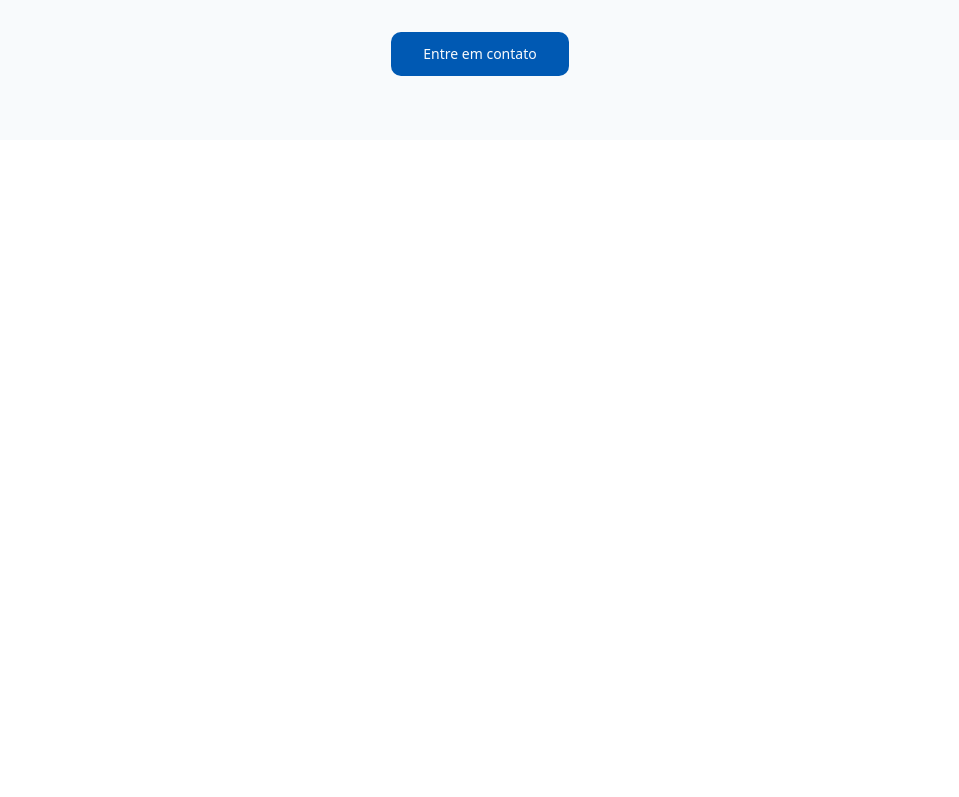
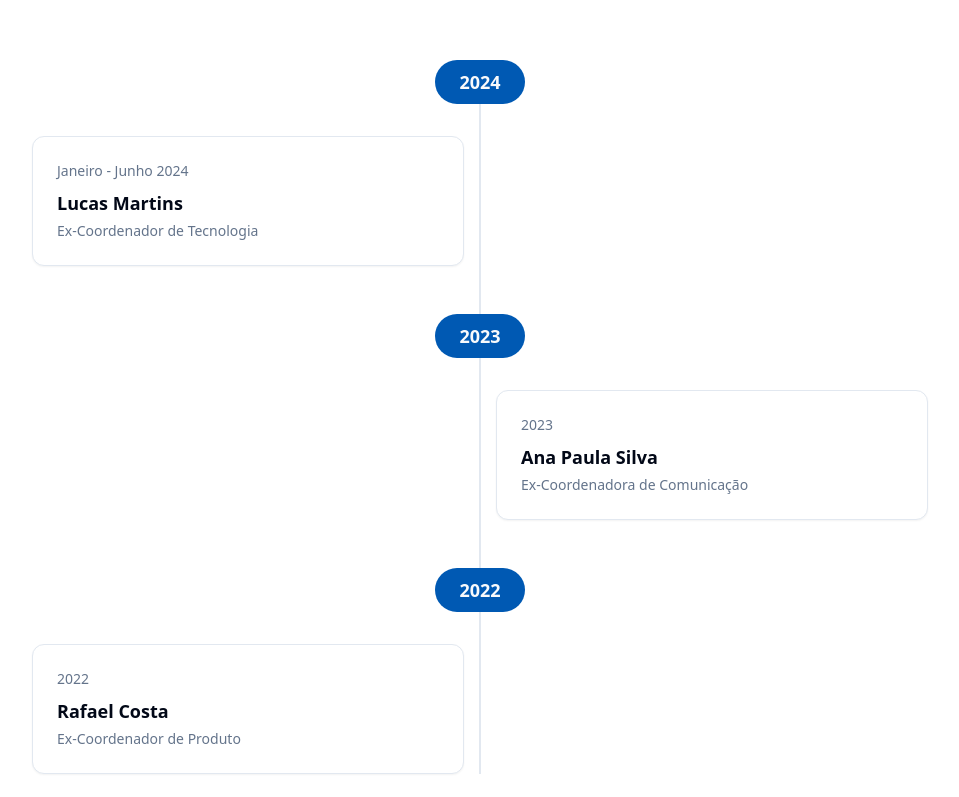
Before and after one commit to instituto-nexus/landing-page-nexus, a React (Vite) app: page /members in a window 1280 px wide. Shown: the part 1143-1940 px from the top of the page, without its empty margins (160-1119 px from the left). Before the commit the page ends 1347 px from the top, so only its background shows below. Built offline with nearby package versions, Linux system fonts and the light colour scheme.

Commit message:
feat: Add former members timeline

```diff
--- a/src/pages/Members.tsx
+++ b/src/pages/Members.tsx
@@ -134,6 +134,97 @@ export default function Members() {
           ))}
         </div>
 
+        {/* Former Members Timeline Section */}
+        <div className="mt-32 mb-20">
+          <div className="text-center mb-16">
+            <h2 className="text-4xl font-bold text-foreground mb-4">
+              Ex-Membros
+            </h2>
+            <p className="text-xl text-muted-foreground max-w-2xl mx-auto">
+              Agradecemos a todos que fizeram parte da jornada do UFABC Next e
+              contribuíram para construir o que somos hoje.
+            </p>
+          </div>
+
+          {/* Vertical Timeline */}
+          <div className="max-w-4xl mx-auto relative">
+            {/* Timeline Line */}
+            <div className="absolute left-1/2 transform -translate-x-1/2 w-0.5 h-full bg-border"></div>
+
+            {/* Timeline Items */}
+            <div className="space-y-12">
+              {/* 2024 */}
+              <div className="relative">
+                <div className="flex items-center justify-center mb-8">
+                  <div className="bg-primary text-primary-foreground px-6 py-2 rounded-full font-bold text-lg z-10">
+                    2024
+                  </div>
+                </div>
+                <div className="grid md:grid-cols-2 gap-8">
+                  <Card className="border-border bg-card">
+                    <CardContent className="p-6">
+                      <p className="text-muted-foreground text-sm mb-2">Janeiro - Junho 2024</p>
+                      <h3 className="font-semibold text-lg text-card-foreground mb-1">
+                        Lucas Martins
+                      </h3>
+                      <p className="text-muted-foreground text-sm">
+                        Ex-Coordenador de Tecnologia
+                      </p>
+                    </CardContent>
+                  </Card>
+                  <div className="hidden md:block"></div>
+                </div>
+              </div>
+
+              {/* 2023 */}
+              <div className="relative">
+                <div className="flex items-center justify-center mb-8">
+                  <div className="bg-primary text-primary-foreground px-6 py-2 rounded-full font-bold text-lg z-10">
+                    2023
+                  </div>
+                </div>
+                <div className="grid md:grid-cols-2 gap-8">
+                  <div className="hidden md:block"></div>
+                  <Card className="border-border bg-card">
+                    <CardContent className="p-6">
+                      <p className="text-muted-foreground text-sm mb-2">2023</p>
+                      <h3 className="font-semibold text-lg text-card-foreground mb-1">
+                        Ana Paula Silva
+                      </h3>
+                      <p className="text-muted-foreground text-sm">
+                        Ex-Coordenadora de Comunicação
+                      </p>
+                    </CardContent>
+                  </Card>
+                </div>
+              </div>
+
+              {/* 2022 */}
+              <div className="relative">
+                <div className="flex items-center justify-center mb-8">
+                  <div className="bg-primary text-primary-foreground px-6 py-2 rounded-full font-bold text-lg z-10">
+                    2022
+                  </div>
+                </div>
+                <div className="grid md:grid-cols-2 gap-8">
+                  <Card className="border-border bg-card">
+                    <CardContent className="p-6">
+                      <p className="text-muted-foreground text-sm mb-2">2022</p>
+                      <h3 className="font-semibold text-lg text-card-foreground mb-1">
+                        Rafael Costa
+                      </h3>
+                      <p className="text-muted-foreground text-sm">
+                        Ex-Coordenador de Produto
+                      </p>
+                    </CardContent>
+                  </Card>
+                  <div className="hidden md:block"></div>
+                </div>
+              </div>
+            </div>
+          </div>
+        </div>
+
         {/* Join Section */}
         <div className="text-center mt-20 py-16 bg-muted/50 rounded-lg">
           <h2 className="text-3xl font-bold text-foreground mb-4">
```
